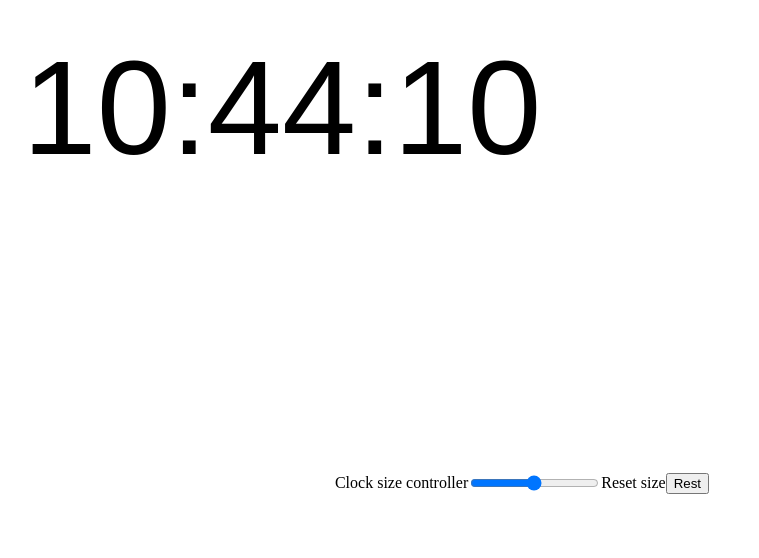
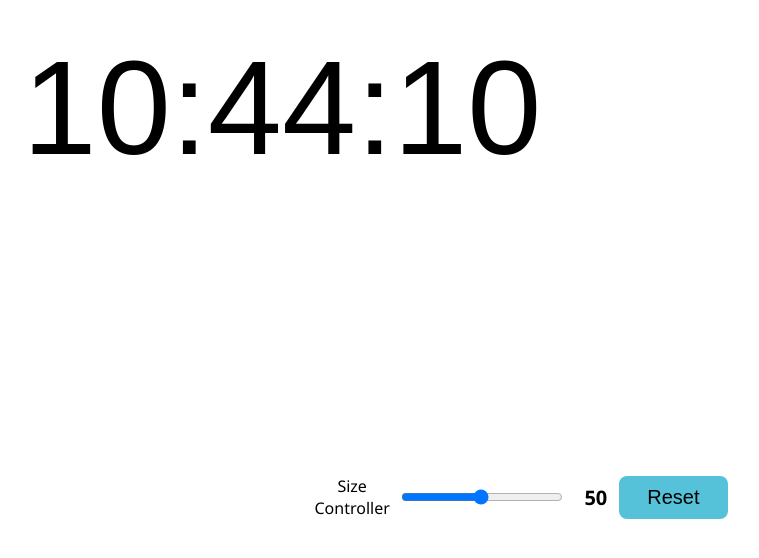
Before and after one commit to fallch0222/Privet_Clock, a website: page index.html in a window 1280 px wide. Shown: the part 146-704 px from the top of the page, without its empty margins (118-877 px from the left). Drawn offline with Linux system fonts and the light colour scheme.

Commit message:
Pending changes exported from your codespace

```diff
--- a/index.html
+++ b/index.html
@@ -7,7 +7,7 @@
     <title id = "Title">Main page</title>
 </head>
 <body>
-    <link rel="stylesheet" href="./style.css">
+    <link rel="stylesheet" href="style.css">
     <div class ="timerCanvas">
 
         <canvas id="canvas"></canvas>
@@ -15,10 +15,10 @@
 
     <div class ="controller">
         <div class ="size controller">
-            <p>Clock size controller</p>
-            <input type="range" min="1" value="50" max="100" oninput="sizeSliderInput(this.value)" id="sizeSlider">
-            <p>Reset size</p>
-            <input type="button" onclick="resetSize()" value="Rest" id="Reset">
+            <p>Size Controller</p>
+            <input type="range" min="1" value="50" max="100" oninput="sizeSliderInput(this.value)" value="" class="sizeSlider" id="sizeSlider">
+            <p id="sizeValue" class="info">50</p>
+            <input type="button" onclick="resetSize()" value="Reset" id="Reset" class="ResetButton">
         </div>
     </div>
 
--- a/main.js
+++ b/main.js
@@ -3,14 +3,15 @@ const ctx = canvas.getContext("2d");
 
 const title = document.getElementById("Title");
 
-const sizeSlider = document.createRange("sizeSlider");
+const sizeSlider = document.getElementById("sizeSlider");
+const sizeVlaue = document.getElementById("sizeValue");
+
 
 
 let fontSize = 50;
 const fontBase = canvas.width;
 
-function getFont() {
-
+const getFont = () =>{
     const ratio = fontSize / fontBase;
     const size = canvas.width * ratio;   // get font size based on current width
     return `${size ?? 0}px Arial`; // set font
@@ -19,6 +20,7 @@ function getFont() {
 const fillZero = num => num.toString().padStart(2, '0'); //fill 0 if number is more than 10
 
 const sizeSliderInput = (size) => {
+    sizeVlaue.innerText = size;
     console.log(size);
     fontSize = size;
     updateText();
@@ -33,8 +35,8 @@ const currentTime = () => {
     const seconds = fillZero(date.getSeconds());
 
     const time = `${hours}:${minutes}:${seconds}`;
-
     ctx.font = getFont();
+    console.debug(ctx.font);
     ctx.fillText(time, canvas.width / 2 - ctx.measureText(time).width /2, canvas.height / 2);
 };
 
@@ -47,8 +49,13 @@ const updateSize = () => {
 const resetSize = () => {
     fontSize = 50;
     updateText();
-    sizeSlider.sizeSlider.value = 50;
+    //set sizeSlider as fontSize
+    sizeSlider.value = fontSize;
+    sizeVlaue.innerText = fontSize;
 }
+
+const sliderSize = () => {}
+
 
 const updateText = () => {
     setTimeout(()=>{
--- a/style.css
+++ b/style.css
@@ -7,11 +7,41 @@
 
 }
 
+.info{
+    display: flex;
+    flex-direction: column;
+    align-items: center;
+    justify-content: center;
+    height: 100%;
+    text-align: center;
+    font-size: 20px;
+    font-weight: 600;
+    color: black;
+    padding: 0px 10px;
+}
+
 .sizeSlider{
-  width : 100%;
+  padding: 0px;
+  margin: 11px;
+  width : 80%;
   height: 100%;
 }
 
 body{
+    font-family:'Segoe UI', Tahoma, Geneva, Verdana, sans-serif;
     margin: 0px;
 }
+
+.ResetButton{
+    background-color: #55c2da;
+    border: none;
+    color: rgb(0, 0, 0);
+    padding: 10px 28px;
+    text-align: center;
+    text-decoration: none;
+    display: inline-block;
+    font-size: 20px;
+    margin: 4px 2px;
+    cursor: pointer;
+    border-radius: 8px;
+}
```
